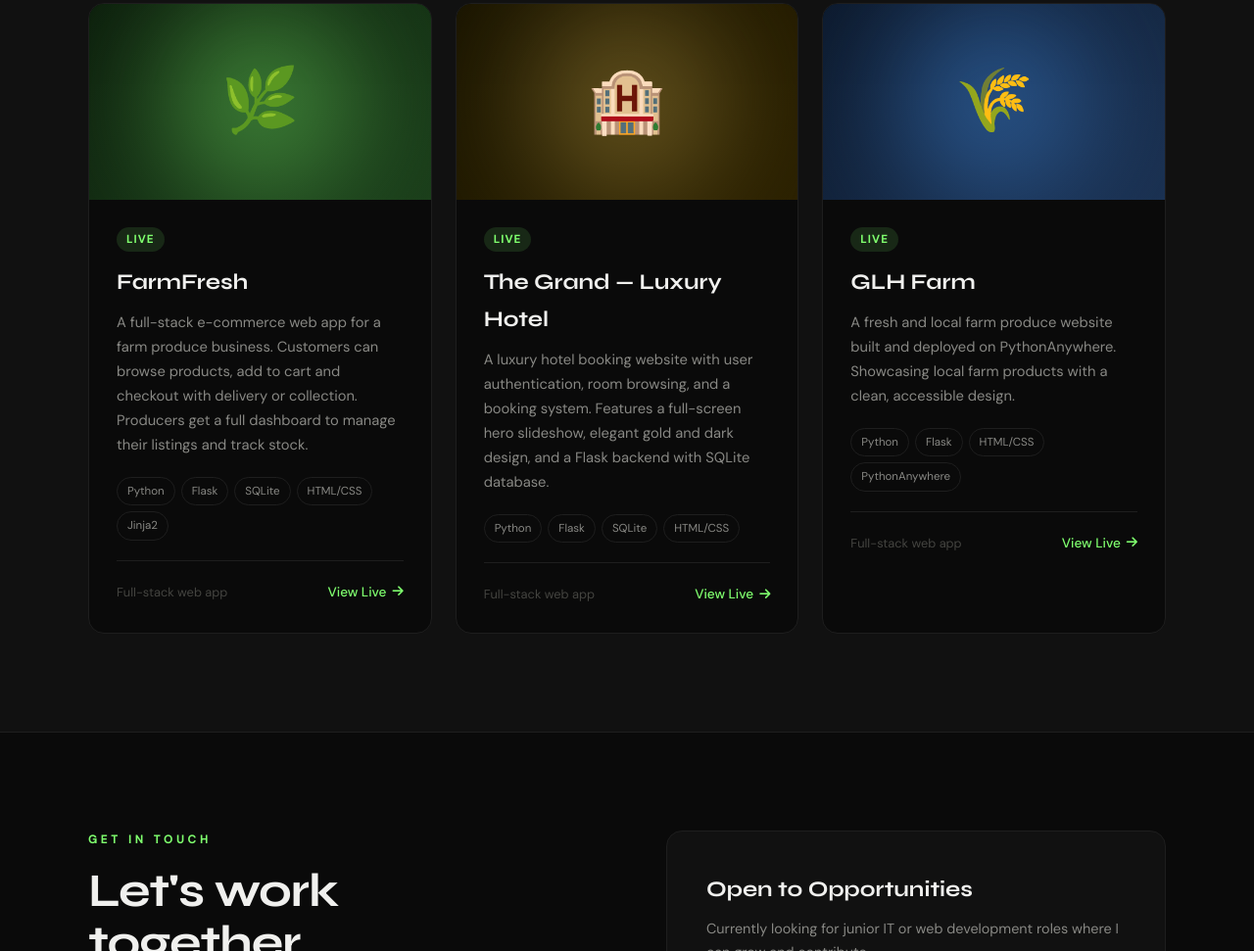
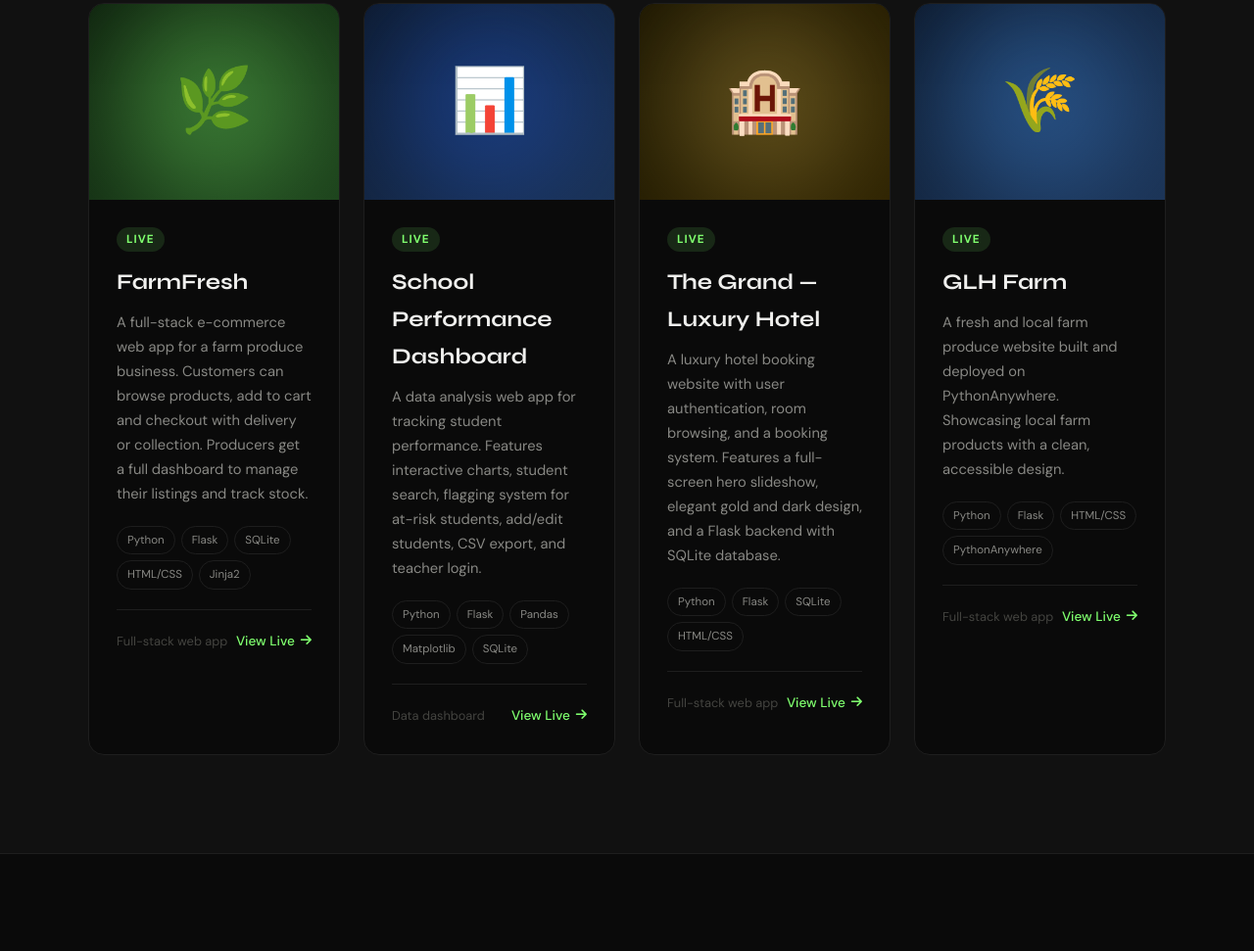
Before and after one commit to hossamebrahim123-debug/hossamgithub.io, a plain HTML site: page index.html in a window 1280 px wide. Shown: the part 2709-3680 px from the top of the page at 98% size. Drawn offline with Linux system fonts and the light colour scheme.

Commit message:
Update index.html

```diff
--- a/index.html
+++ b/index.html
@@ -345,7 +345,7 @@
 
     .projects-grid {
       display: grid;
-      grid-template-columns: repeat(3, 1fr);
+      grid-template-columns: repeat(4, 1fr);
       gap: 24px;
     }
 
@@ -733,6 +733,32 @@
         </div>
       </a>
 
+
+      <a href="https://hossam12356.pythonanywhere.com" target="_blank" class="project-card">
+  <div class="project-thumb" style="background: linear-gradient(135deg, #0d1a2d, #1a3050);">
+    <div class="project-thumb-glow" style="background: #2563eb;"></div>
+    <span style="position:relative;z-index:1;">📊</span>
+  </div>
+  <div class="project-body">
+    <div class="project-meta">
+      <span class="project-badge">Live</span>
+    </div>
+    <h3>School Performance Dashboard</h3>
+    <p>A data analysis web app for tracking student performance. Features interactive charts, student search, flagging system for at-risk students, add/edit students, CSV export, and teacher login.</p>
+    <div class="project-stack">
+      <span class="tag">Python</span>
+      <span class="tag">Flask</span>
+      <span class="tag">Pandas</span>
+      <span class="tag">Matplotlib</span>
+      <span class="tag">SQLite</span>
+    </div>
+    <div class="project-footer">
+      <span style="color:var(--text-dim);font-size:0.8rem;">Data dashboard</span>
+      <span class="project-link">View Live <i class="fa-solid fa-arrow-right"></i></span>
+    </div>
+  </div>
+</a>
+
       <a href="https://hossamgithub-io-1.onrender.com" target="_blank" class="project-card">
         <div class="project-thumb gold">
           <div class="project-thumb-glow"></div>
```
